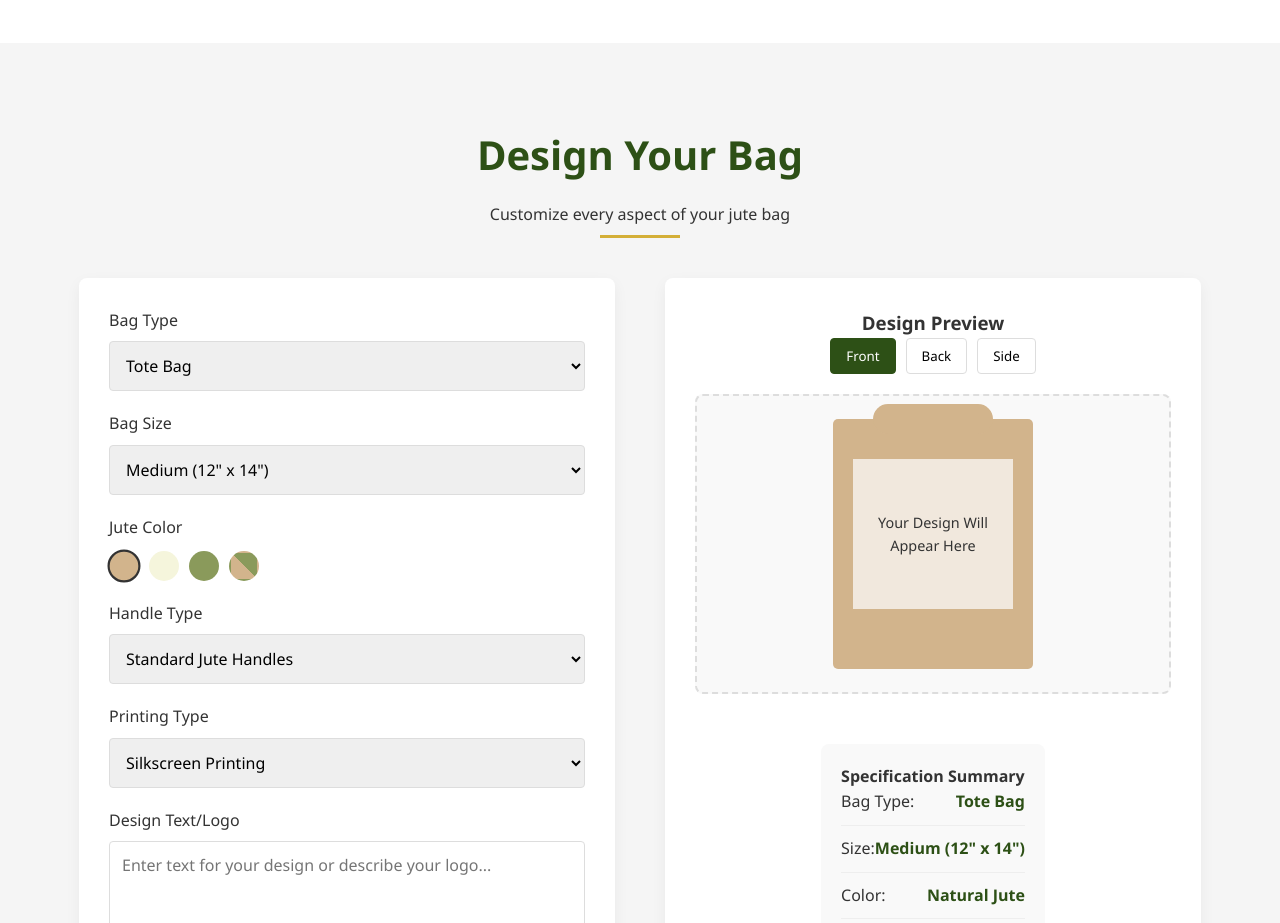
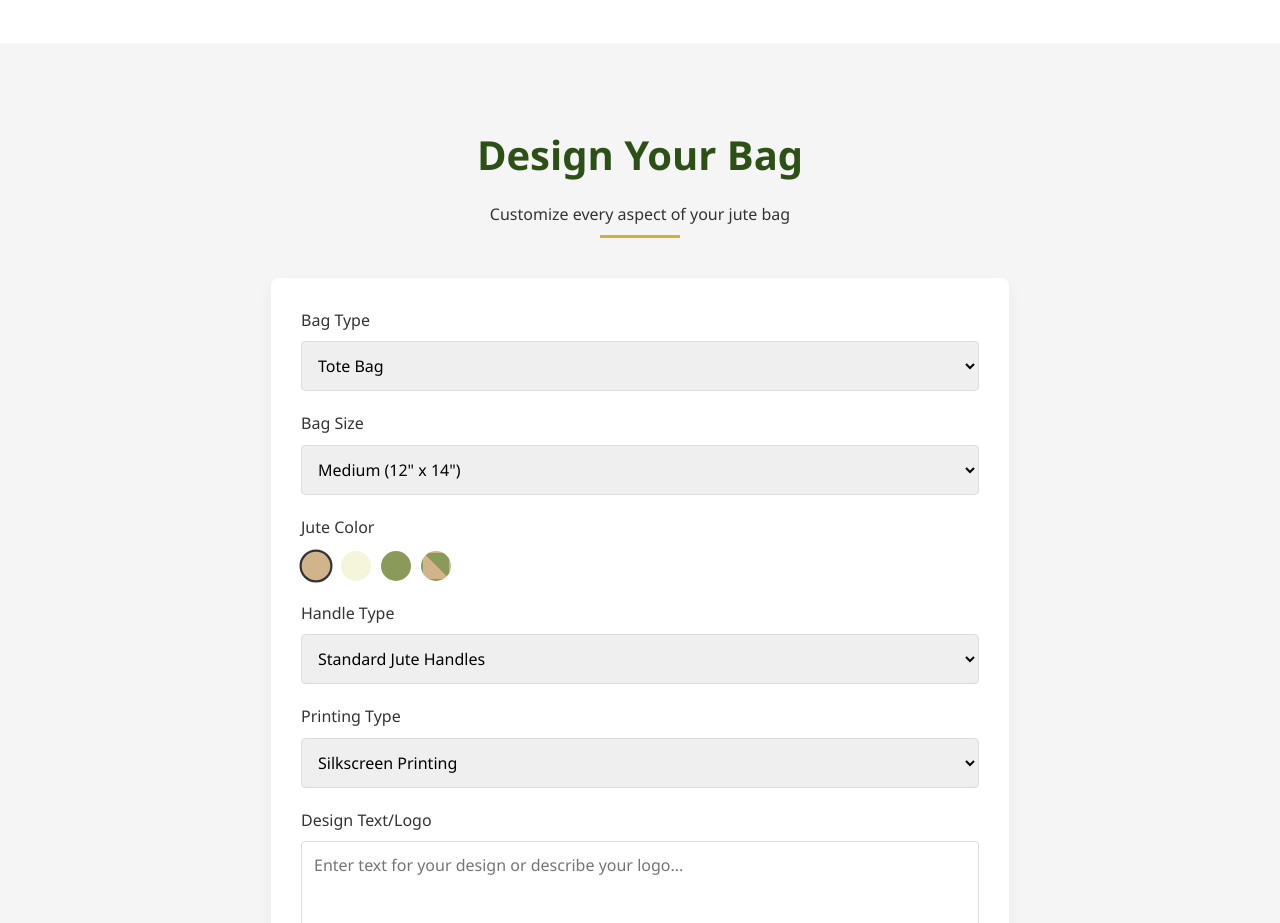
Before and after one commit to ImranGreet/xen-jute-client, a SvelteKit app: page /custom-design in a window 1280 px wide. Shown: the part 1060-1983 px from the top of the page. Built offline with nearby package versions, Linux system fonts and the light colour scheme.

Commit message:
feat: Update header component for improved styling and responsiveness; refactor custom design page for better structure and usability; add email custom utility class

```diff
--- /dev/null
+++ b/src/assets/scss/base/_utilities.scss
@@ -0,0 +1,4 @@
+.email-custom{
+    text-decoration: none;
+    color: var(--primary);
+}
--- a/src/assets/scss/layout/_grid.scss
+++ b/src/assets/scss/layout/_grid.scss
@@ -52,8 +52,7 @@
 
 .portal-container {
     display: grid;
-    grid-template-columns: 1fr 1fr;
-    gap: 50px;
+    grid-template-columns: 1fr;
 }
 
 .capabilities-grid {
--- a/src/assets/scss/style.scss
+++ b/src/assets/scss/style.scss
@@ -5,6 +5,7 @@
 // Base
 @use 'base/reset';
 @use 'base/typography';
+@use "./base/utilities";
 
 // Components
 @use 'components/buttons';
--- a/src/routes/+page.svelte
+++ b/src/routes/+page.svelte
@@ -68,7 +68,7 @@ import ProductCard from "../components/Productcollection/Product-card.svelte";
 				Premium quality jute bags crafted with sustainability in mind. Exporting to EU, Japan, USA,
 				Canada and beyond.
 			</p>
-			<a href="#contact" class="btn">Get In Touch</a>
+			<a href="/product-collection" class="btn">Get In Touch</a>
 		</div>
 	</div>
 </section>
@@ -151,7 +151,7 @@ import ProductCard from "../components/Productcollection/Product-card.svelte";
 						</div>
 						<div>
 							<h4>Email Us</h4>
-							<p>info@xenmesh.com</p>
+							<p><a href="mailto:hossainimran1208@gmail.com" class="email-custom">hossainimran1208@gmail.com</a></p>
 						</div>
 					</div>
 					<div class="contact-item">
@@ -160,7 +160,7 @@ import ProductCard from "../components/Productcollection/Product-card.svelte";
 						</div>
 						<div>
 							<h4>Call Us</h4>
-							<p>+880 1234 567890</p>
+							<p> <span><i class="fa-brands fa-whatsapp"></i></span>+8801912444216</p>
 						</div>
 					</div>
 				</div>
--- a/src/routes/custom-design/+page.svelte
+++ b/src/routes/custom-design/+page.svelte
@@ -1,7 +1,4 @@
 <script lang="ts">
-    import { onMount } from 'svelte';
-
-    // Reactive variables
 	let bagType = 'tote';
 	let bagSize = 'medium';
 	let juteColor = 'natural';
@@ -18,19 +15,7 @@
 		phone: '',
 		country: ''
 	};
-    let selectedFile:any = null;
-    let previewView = 'front';
-    let mobileMenuOpen = false;
-
-    // Specification summary
-    $: specSummary = {
-        type: formatText(bagType) + ' Bag',
-        size: getSizeText(bagSize),
-        color: formatText(juteColor) + ' Jute',
-        handles: formatText(handleType),
-        printing: formatText(printingType)
-    };
-
+	let selectedFile: any = null;
 	// Color options
 	const colorOptions = [
 		{ id: 'natural', class: 'color-natural', title: 'Natural Jute' },
@@ -85,111 +70,72 @@
 
 	// Process steps
 	const processSteps = [
-        { number: 1, title: 'Submit Your Design', description: 'Use our design portal or upload your own design files with specifications.' },
-        { number: 2, title: 'Review & Quote', description: 'We\'ll review your design and provide a detailed quote within 24-48 hours.' },
-        { number: 3, title: 'Sample Production', description: 'We create a physical sample for your approval before mass production.' },
-        { number: 4, title: 'Bulk Manufacturing', description: 'Once approved, we manufacture your order with strict quality control.' }
+		{
+			number: 1,
+			title: 'Submit Your Design',
+			description: 'Use our design portal or upload your own design files with specifications.'
+		},
+		{
+			number: 2,
+			title: 'Review & Quote',
+			description: "We'll review your design and provide a detailed quote within 24-48 hours."
+		},
+		{
+			number: 3,
+			title: 'Sample Production',
+			description: 'We create a physical sample for your approval before mass production.'
+		},
+		{
+			number: 4,
+			title: 'Bulk Manufacturing',
+			description: 'Once approved, we manufacture your order with strict quality control.'
+		}
 	];
 
 	// Capabilities
 	const capabilities = [
-        { icon: 'fas fa-print', title: 'Printing Techniques', description: 'Silkscreen, digital printing, heat transfer, and foil stamping on jute fabric.' },
-        { icon: 'fas fa-palette', title: 'Color Options', description: 'Natural, bleached, or custom-dyed jute in various color combinations.' },
-        { icon: 'fas fa-ruler-combined', title: 'Size Variations', description: 'Custom sizes and dimensions to meet your specific requirements.' },
-        { icon: 'fas fa-seedling', title: 'Material Mix', description: 'Combine jute with cotton, linen, or other fabrics for unique designs.' },
-        { icon: 'fas fa-vest', title: 'Accessories', description: 'Add pockets, zippers, buttons, linings, and other functional elements.' },
-        { icon: 'fas fa-award', title: 'Quality Assurance', description: 'Rigorous quality checks at every stage of the production process.' }
+		{
+			icon: 'fas fa-print',
+			title: 'Printing Techniques',
+			description: 'Silkscreen, digital printing, heat transfer, and foil stamping on jute fabric.'
+		},
+		{
+			icon: 'fas fa-palette',
+			title: 'Color Options',
+			description: 'Natural, bleached, or custom-dyed jute in various color combinations.'
+		},
+		{
+			icon: 'fas fa-ruler-combined',
+			title: 'Size Variations',
+			description: 'Custom sizes and dimensions to meet your specific requirements.'
+		},
+		{
+			icon: 'fas fa-seedling',
+			title: 'Material Mix',
+			description: 'Combine jute with cotton, linen, or other fabrics for unique designs.'
+		},
+		{
+			icon: 'fas fa-vest',
+			title: 'Accessories',
+			description: 'Add pockets, zippers, buttons, linings, and other functional elements.'
+		},
+		{
+			icon: 'fas fa-award',
+			title: 'Quality Assurance',
+			description: 'Rigorous quality checks at every stage of the production process.'
+		}
 	];
 
-    // Helper functions
-    function formatText(text:any) {
-        return text.charAt(0).toUpperCase() + text.slice(1);
-    }
-
-    function getSizeText(size:any) {
-        const sizeObj = bagSizes.find(s => s.value === size);
-        return sizeObj ? sizeObj.label : '';
-    }
-
-    function getBagColor() {
-        switch(juteColor) {
-            case 'natural': return '#d2b48c';
-            case 'bleached': return '#f5f5dc';
-            case 'dyed': return '#8a9a5b';
-            case 'custom': return 'linear-gradient(45deg, #d2b48c, #8a9a5b)';
-            default: return '#d2b48c';
-        }
-    }
-
-    function handleFileUpload(event:any) {
-        const file = event.target.files[0];
-        if (file) {
-            selectedFile = file;
-            designText = `Your Design: ${file.name}`;
-        }
-    }
-
-    function handleSubmit(event:any) {
-        event.preventDefault();
-
-        const formData = {
-            bagType,
-            bagSize,
-            juteColor,
-            handleType,
-            printingType,
-            designText,
-            quantity,
-            timeline,
-            additionalNotes,
-            contactInfo,
-            file: selectedFile
-        };
-
-        // In a real implementation, you would send this data to your server
-        console.log('Form submitted:', formData);
-        alert('Thank you for your custom design request! We will review your design and contact you within 24-48 hours with a quote.');
-
-        // Reset form
-        bagType = 'tote';
-        bagSize = 'medium';
-        juteColor = 'natural';
-        handleType = 'standard';
-        printingType = 'silkscreen';
-        designText = '';
-        quantity = 1000;
-        timeline = 'standard';
-        additionalNotes = '';
-        contactInfo = {
-            name: '',
-            email: '',
-            company: '',
-            phone: '',
-            country: ''
-        };
-        selectedFile = null;
-    }
-
-    function toggleMobileMenu() {
-        mobileMenuOpen = !mobileMenuOpen;
-    }
-
-    function closeMobileMenu() {
-        mobileMenuOpen = false;
-    }
 </script>
-
-
-
-
-
-
 
 <!-- Page Header -->
 <section class="page-header">
 	<div class="container">
 		<h1>Custom Design Portal</h1>
-        <p>Create your unique jute bag designs with our easy-to-use design portal. Perfect for brands, retailers, and promotional events.</p>
+		<p>
+			Create your unique jute bag designs with our easy-to-use design portal. Perfect for brands,
+			retailers, and promotional events.
+		</p>
 		<a href="#design-form" class="btn">Start Designing</a>
 	</div>
 </section>
@@ -215,14 +161,14 @@
 
 <!-- Design Portal -->
 <section class="design-portal" id="design-form">
-    <div class="container">
+	<div class="container customer-form">
 		<div class="section-title">
 			<h2>Design Your Bag</h2>
 			<p>Customize every aspect of your jute bag</p>
 		</div>
 		<div class="portal-container">
 			<div class="design-form-container">
-                <form on:submit={handleSubmit}>
+				<form >
 					<div class="form-group">
 						<label for="bagType">Bag Type</label>
 						<select class="form-control" id="bagType" bind:value={bagType}>
@@ -248,7 +194,7 @@
 								<div
 									class="color-option {color.class} {juteColor === color.id ? 'active' : ''}"
 									title={color.title}
-                                    on:click={() => juteColor = color.id}
+									onclick={() => (juteColor = color.id)}
 								></div>
 							{/each}
 						</div>
@@ -284,7 +230,7 @@
 
 					<div class="form-group">
 						<label>Upload Design Files</label>
-                        <div class="upload-area" on:click={() => document.getElementById('designFile').click()}>
+						<div class="upload-area">
 							<i class="fas fa-cloud-upload-alt"></i>
 							<p>Click to upload your design files</p>
 							<p class="small">Supported formats: JPG, PNG, PDF, AI, PSD (Max 10MB)</p>
@@ -293,8 +239,7 @@
 								class="file-input"
 								id="designFile"
 								accept=".jpg,.jpeg,.png,.pdf,.ai,.psd"
-                                on:change={handleFileUpload}
-                            >
+							/>
 						</div>
 						{#if selectedFile}
 							<div id="fileList">
@@ -312,7 +257,7 @@
 								id="quantity"
 								min="100"
 								bind:value={quantity}
-                            >
+							/>
 						</div>
 						<div class="form-group">
 							<label for="timeline">Required Timeline</label>
@@ -343,14 +288,14 @@
 								placeholder="Full Name"
 								bind:value={contactInfo.name}
 								required
-                            >
+							/>
 							<input
 								type="email"
 								class="form-control"
 								placeholder="Email Address"
 								bind:value={contactInfo.email}
 								required
-                            >
+							/>
 						</div>
 						<div class="form-row">
 							<input
@@ -358,13 +303,13 @@
 								class="form-control"
 								placeholder="Company Name"
 								bind:value={contactInfo.company}
-                            >
+							/>
 							<input
 								type="tel"
 								class="form-control"
 								placeholder="Phone Number"
 								bind:value={contactInfo.phone}
-                            >
+							/>
 						</div>
 						<input
 							type="text"
@@ -372,63 +317,11 @@
 							placeholder="Country"
 							bind:value={contactInfo.country}
 							required
-                        >
+						/>
 					</div>
 
 					<button type="submit" class="btn" style="width: 100%;">Submit Design Request</button>
 				</form>
-            </div>
-
-            <div class="design-preview">
-                <h3>Design Preview</h3>
-                <div class="preview-controls">
-                    <button
-                        class="preview-btn {previewView === 'front' ? 'active' : ''}"
-                        on:click={() => previewView = 'front'}
-                    >Front</button>
-                    <button
-                        class="preview-btn {previewView === 'back' ? 'active' : ''}"
-                        on:click={() => previewView = 'back'}
-                    >Back</button>
-                    <button
-                        class="preview-btn {previewView === 'side' ? 'active' : ''}"
-                        on:click={() => previewView = 'side'}
-                    >Side</button>
-                </div>
-                <div class="preview-area">
-                    <div class="preview-bag" style="background-color: {getBagColor()}">
-                        <div class="preview-handle" style="background-color: {getBagColor()}"></div>
-                        <div
-                            class="preview-design"
-                            style="background-color: {designText ? 'rgba(255, 255, 255, 0.9)' : 'rgba(255, 255, 255, 0.7)'}"
-                        >
-                            {designText || 'Your Design Will Appear Here'}
-                        </div>
-                    </div>
-                </div>
-                <div class="spec-summary">
-                    <h4>Specification Summary</h4>
-                    <div class="spec-item">
-                        <span>Bag Type:</span>
-                        <span class="spec-value">{specSummary.type}</span>
-                    </div>
-                    <div class="spec-item">
-                        <span>Size:</span>
-                        <span class="spec-value">{specSummary.size}</span>
-                    </div>
-                    <div class="spec-item">
-                        <span>Color:</span>
-                        <span class="spec-value">{specSummary.color}</span>
-                    </div>
-                    <div class="spec-item">
-                        <span>Handles:</span>
-                        <span class="spec-value">{specSummary.handles}</span>
-                    </div>
-                    <div class="spec-item">
-                        <span>Printing:</span>
-                        <span class="spec-value">{specSummary.printing}</span>
-                    </div>
-                </div>
 			</div>
 		</div>
 	</div>
@@ -454,3 +347,16 @@
 		</div>
 	</div>
 </section>
+
+
+
+<style>
+	.container.customer-form{
+		width: 60%;
+	}
+	@media(max-width:640px){
+      .container.customer-form{
+		width: 90%;
+	  }
+	}
+</style>
```
Also changed, not shown: src/assets/scss/layout/_header.scss (+8 -6 lines), src/components/Layouts/Header.svelte (+8 -19 lines). Lines whose indentation alone changed are shown as unchanged.
